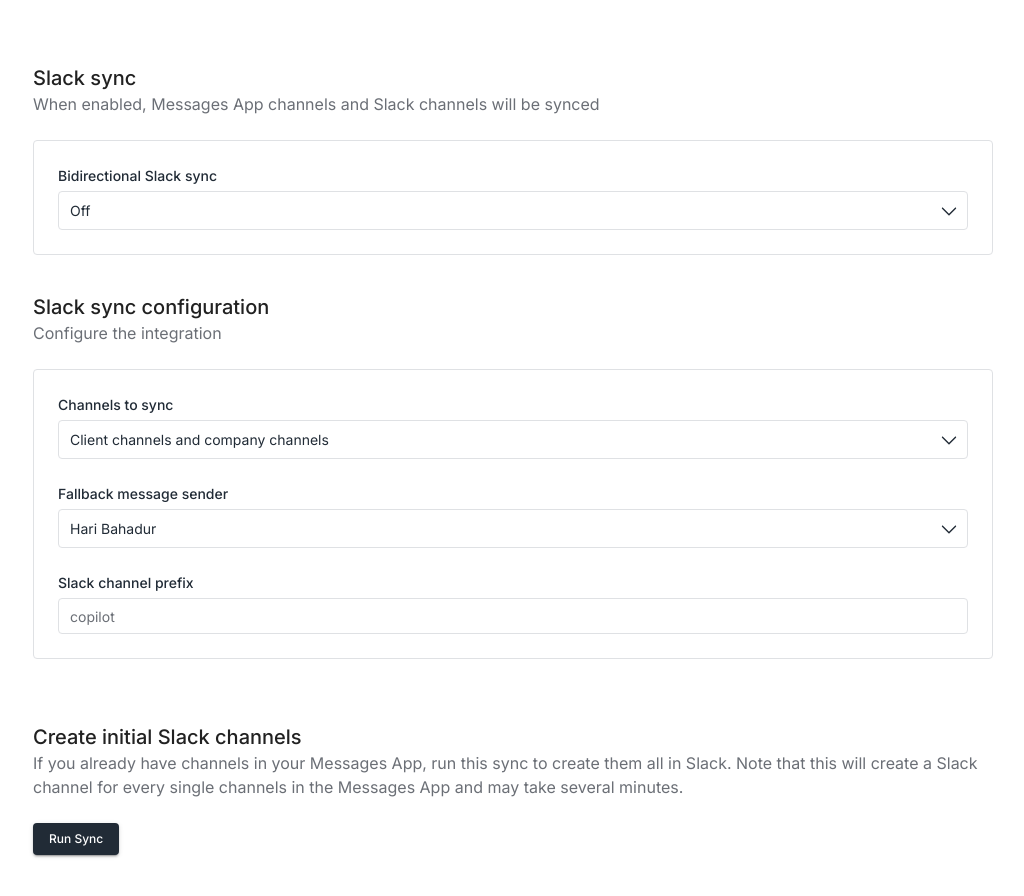
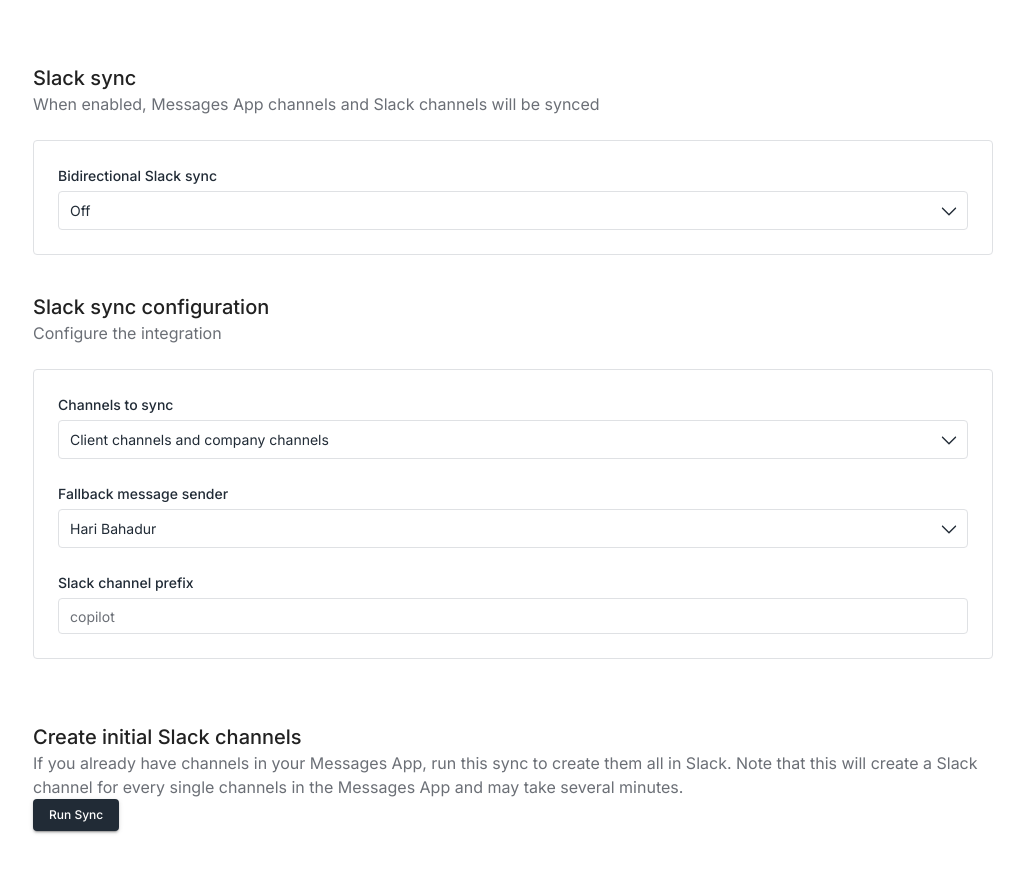
Before and after one commit to copilot-platforms/slack-integration, a Next.js app: page / in a window 1280 px wide. Shown: the top 896 px of the page, without its empty margins (127-1151 px from the left). Built offline with nearby package versions, Linux system fonts and the light colour scheme.

Commit message:
fix: clean subheading component

```diff
--- a/src/components/Typography/Subheading.tsx
+++ b/src/components/Typography/Subheading.tsx
@@ -1,16 +1,20 @@
 'use client'
 
-import { Typography, styled } from '@mui/material'
+import { Typography, styled, Box } from '@mui/material'
 
 interface SubHeadingProps {
   pb?: string
   children: string
 }
 
-export const SubHeading = ({ pb, children }: SubHeadingProps) => {
+export const StyledSubheading = styled(Typography)(({ theme }) => ({
+  color: theme.color.gray[500],
+}))
+
+export const SubHeading = ({ children }: SubHeadingProps) => {
   return (
-    <Typography variant="lg" display={'block'} sx={(theme) => ({ color: theme.color.gray[500], fontWeight: 400, pb })}>
-      {children}
-    </Typography>
+    <Box>
+      <StyledSubheading variant="bodyLg">{children}</StyledSubheading>
+    </Box>
   )
 }
```
